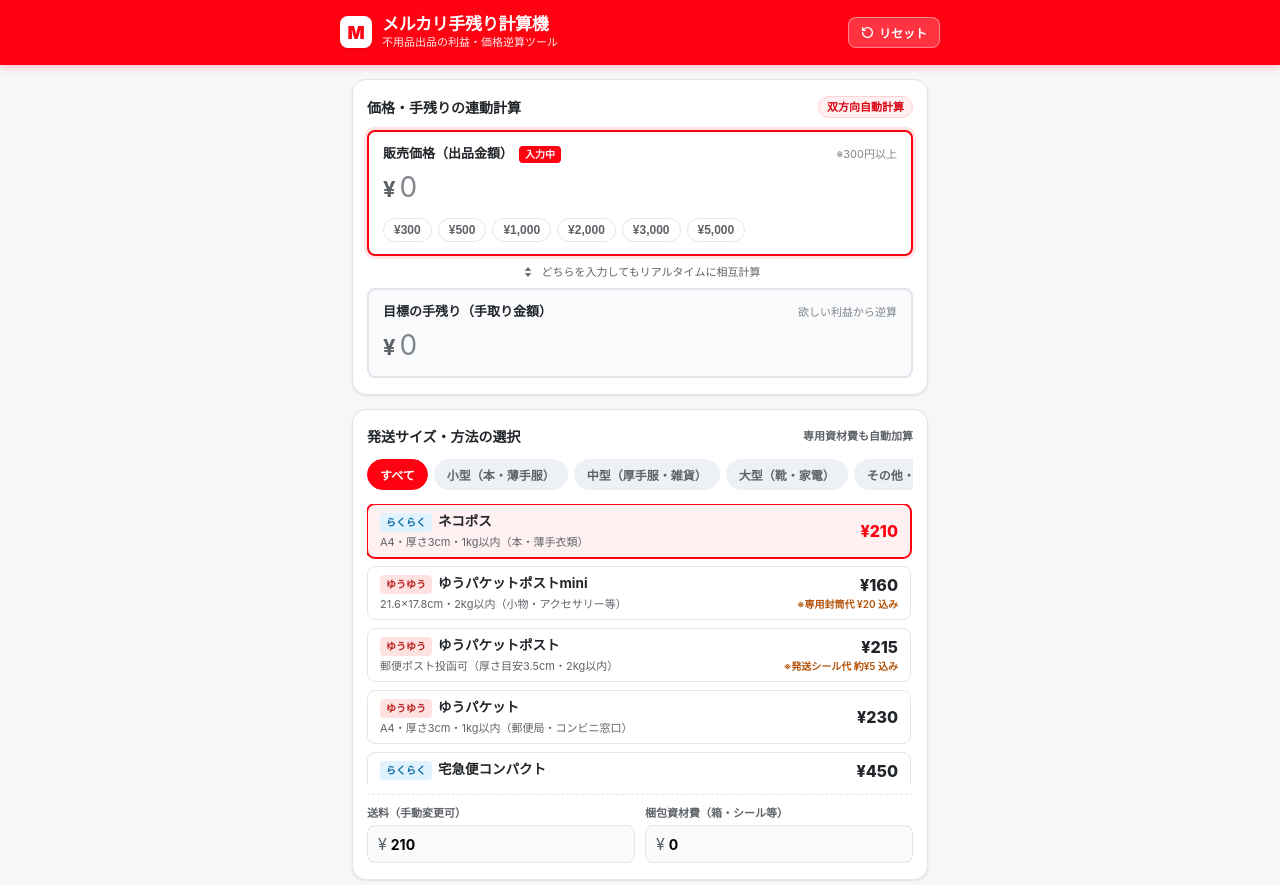
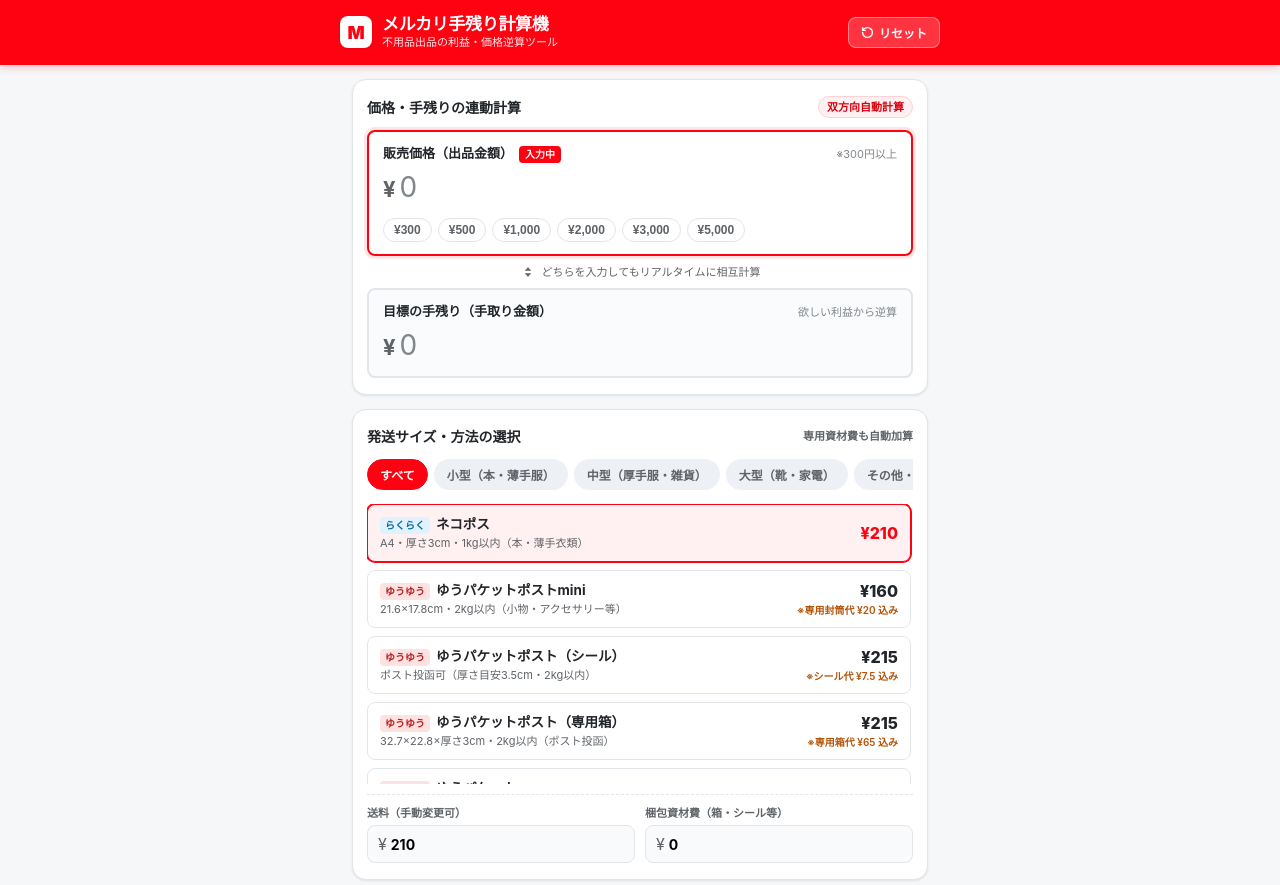
Before and after one commit to july25th2015years-ux/mercari-profit-calculator, a plain HTML site: page index.html in a window 1280 px wide. Shown: the top 885 px of the page. Drawn offline with Linux system fonts and the light colour scheme.

Commit message:
feat: Split Yu-Packet Post into seal (7.5 yen) and box (65 yen) options with floor profit calculation

```diff
--- a/index.html
+++ b/index.html
@@ -371,7 +371,7 @@
       justify-content: space-between;
       align-items: center;
       transition: all 0.15s ease-in-out;
-      min-height: 54px;
+      min-height: 58px;
       gap: 8px;
     }
 
@@ -389,22 +389,21 @@
     .shipping-left {
       display: flex;
       flex-direction: column;
-      gap: 3px;
+      gap: 2px;
       flex: 1;
       min-width: 0;
     }
 
     .shipping-name-row {
       display: flex;
-      align-items: center;
+      align-items: baseline;
       gap: 6px;
-      flex-wrap: nowrap;
     }
 
     .carrier-badge {
       font-size: 10px;
       font-weight: 700;
-      padding: 2px 6px;
+      padding: 1px 5px;
       border-radius: 4px;
       white-space: nowrap;
       flex-shrink: 0;
@@ -429,13 +428,13 @@
       font-size: 13.5px;
       font-weight: 700;
       color: var(--text-main);
-      line-height: 1.3;
+      line-height: 1.35;
     }
 
     .shipping-desc {
       font-size: 11px;
       color: var(--text-sub);
-      line-height: 1.3;
+      line-height: 1.35;
     }
 
     .shipping-right {
@@ -1061,7 +1060,7 @@
           <label for="input-packaging">梱包資材費（箱・シール等）</label>
           <div class="adjust-input-wrapper">
             <span style="color:var(--text-sub); margin-right:4px;">¥</span>
-            <input type="number" id="input-packaging" value="0" min="0" max="99999" inputmode="numeric">
+            <input type="number" id="input-packaging" value="0" min="0" max="99999" step="any" inputmode="decimal">
           </div>
         </div>
       </div>
@@ -1214,15 +1213,26 @@
           note: '※専用封筒代 ¥20 込み'
         },
         {
-          id: 'yu_post',
+          id: 'yu_post_seal',
           category: 'small',
           carrier: 'yu',
           carrierName: 'ゆうゆう',
-          name: 'ゆうパケットポスト',
-          desc: '郵便ポスト投函可（厚さ目安3.5cm・2kg以内）',
+          name: 'ゆうパケットポスト（シール）',
+          desc: 'ポスト投函可（厚さ目安3.5cm・2kg以内）',
           price: 215,
-          packagingCost: 5,
-          note: '※発送シール代 約¥5 込み'
+          packagingCost: 7.5,
+          note: '※シール代 ¥7.5 込み'
+        },
+        {
+          id: 'yu_post_box',
+          category: 'small',
+          carrier: 'yu',
+          carrierName: 'ゆうゆう',
+          name: 'ゆうパケットポスト（専用箱）',
+          desc: '32.7×22.8×厚さ3cm・2kg以内（ポスト投函）',
+          price: 215,
+          packagingCost: 65,
+          note: '※専用箱代 ¥65 込み'
         },
         {
           id: 'yu_packet',
@@ -1428,7 +1438,13 @@
       const elBtnClearHistory = document.getElementById('btn-clear-history');
 
       function formatYen(num) {
-        return (num || 0).toLocaleString('ja-JP');
+        if (num === null || num === undefined) return '0';
+        const n = Number(num);
+        if (isNaN(n)) return '0';
+        if (!Number.isInteger(n)) {
+          return n.toLocaleString('ja-JP', { minimumFractionDigits: 1, maximumFractionDigits: 1 });
+        }
+        return n.toLocaleString('ja-JP');
       }
 
       function calcMercariFee(price) {
@@ -1496,7 +1512,8 @@
         const price = Math.max(0, parseInt(elPrice.value, 10) || 0);
         state.price = price;
         const fee = calcMercariFee(price);
-        const profit = price - fee - state.shippingCost - state.packagingCost;
+        const rawProfit = price - fee - state.shippingCost - state.packagingCost;
+        const profit = Math.floor(rawProfit);
 
         state.targetProfit = profit;
         if (state.activeInput === 'price') {
@@ -1522,7 +1539,7 @@
         const netNeeded = targetProfit + state.shippingCost + state.packagingCost;
         let p = Math.max(300, Math.ceil(netNeeded / 0.9));
 
-        while (p - Math.floor(p * 0.1) - state.shippingCost - state.packagingCost < targetProfit) {
+        while (Math.floor(p - Math.floor(p * 0.1) - state.shippingCost - state.packagingCost) < targetProfit) {
           p++;
         }
 
@@ -1532,7 +1549,7 @@
         }
 
         const fee = calcMercariFee(p);
-        const profit = p - fee - state.shippingCost - state.packagingCost;
+        const profit = Math.floor(p - fee - state.shippingCost - state.packagingCost);
         updateUI(p, fee, profit);
       }
 
@@ -1640,7 +1657,7 @@
       });
 
       elPackaging.addEventListener('input', function () {
-        state.packagingCost = Math.max(0, parseInt(this.value, 10) || 0);
+        state.packagingCost = Math.max(0, parseFloat(this.value) || 0);
         recalculate();
       });
 
@@ -1675,7 +1692,7 @@
 
       elBtnCopy.addEventListener('click', function () {
         const fee = calcMercariFee(state.price);
-        const profit = state.price - fee - state.shippingCost - state.packagingCost;
+        const profit = Math.floor(state.price - fee - state.shippingCost - state.packagingCost);
         const profitRate = state.price > 0 ? ((profit / state.price) * 100).toFixed(1) : 0;
 
         const copyText = [
@@ -1866,7 +1883,7 @@
       function executeSaveHistory() {
         const memo = elInputSaveMemo.value.trim() || '不用品メモ';
         const fee = calcMercariFee(state.price);
-        const profit = state.price - fee - state.shippingCost - state.packagingCost;
+        const profit = Math.floor(state.price - fee - state.shippingCost - state.packagingCost);
 
         const now = new Date();
         const dateStr = `${now.getMonth() + 1}/${now.getDate()} ${String(now.getHours()).padStart(2, '0')}:${String(now.getMinutes()).padStart(2, '0')}`;
```
Also changed, not shown: 1 other file.
